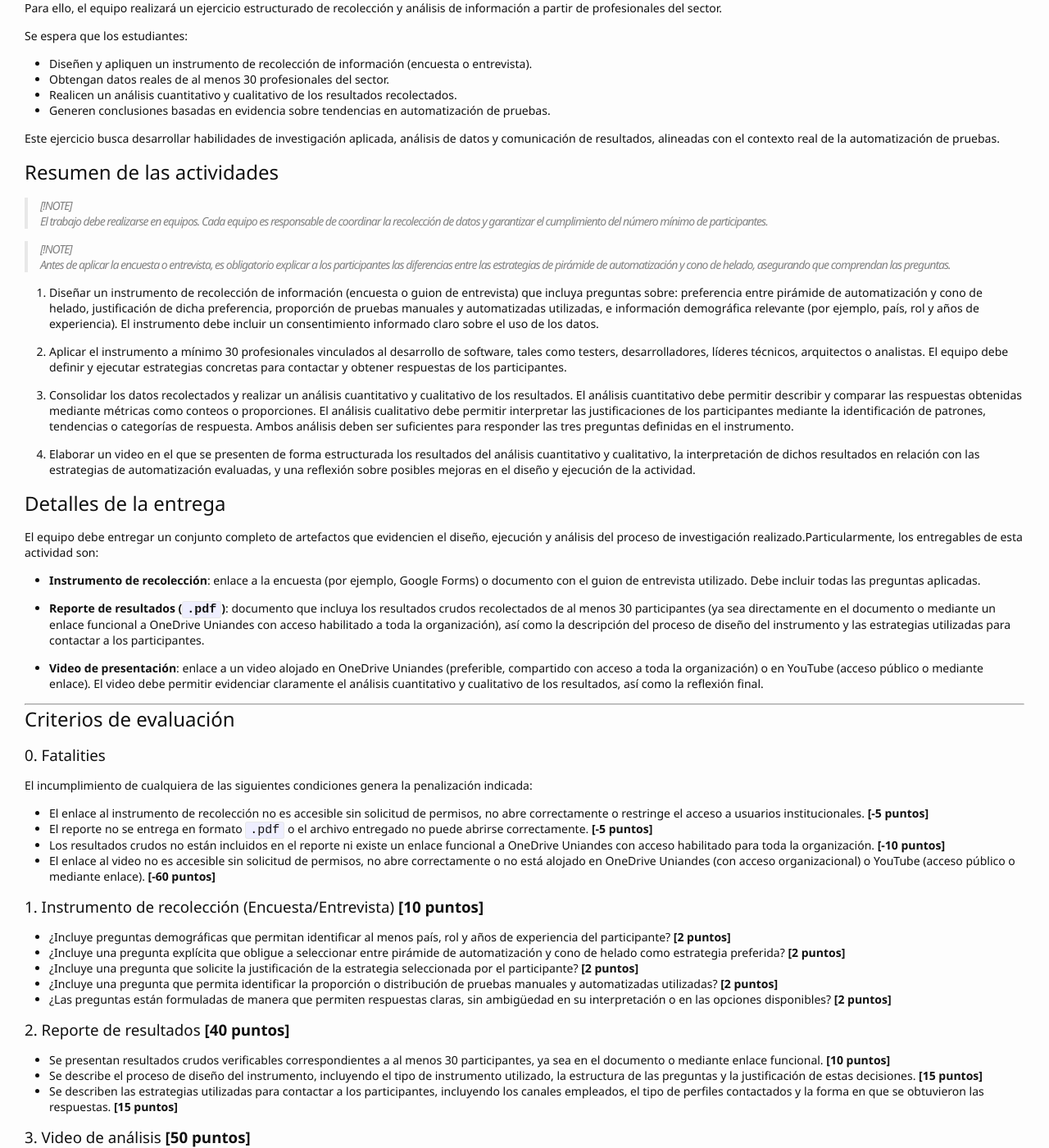
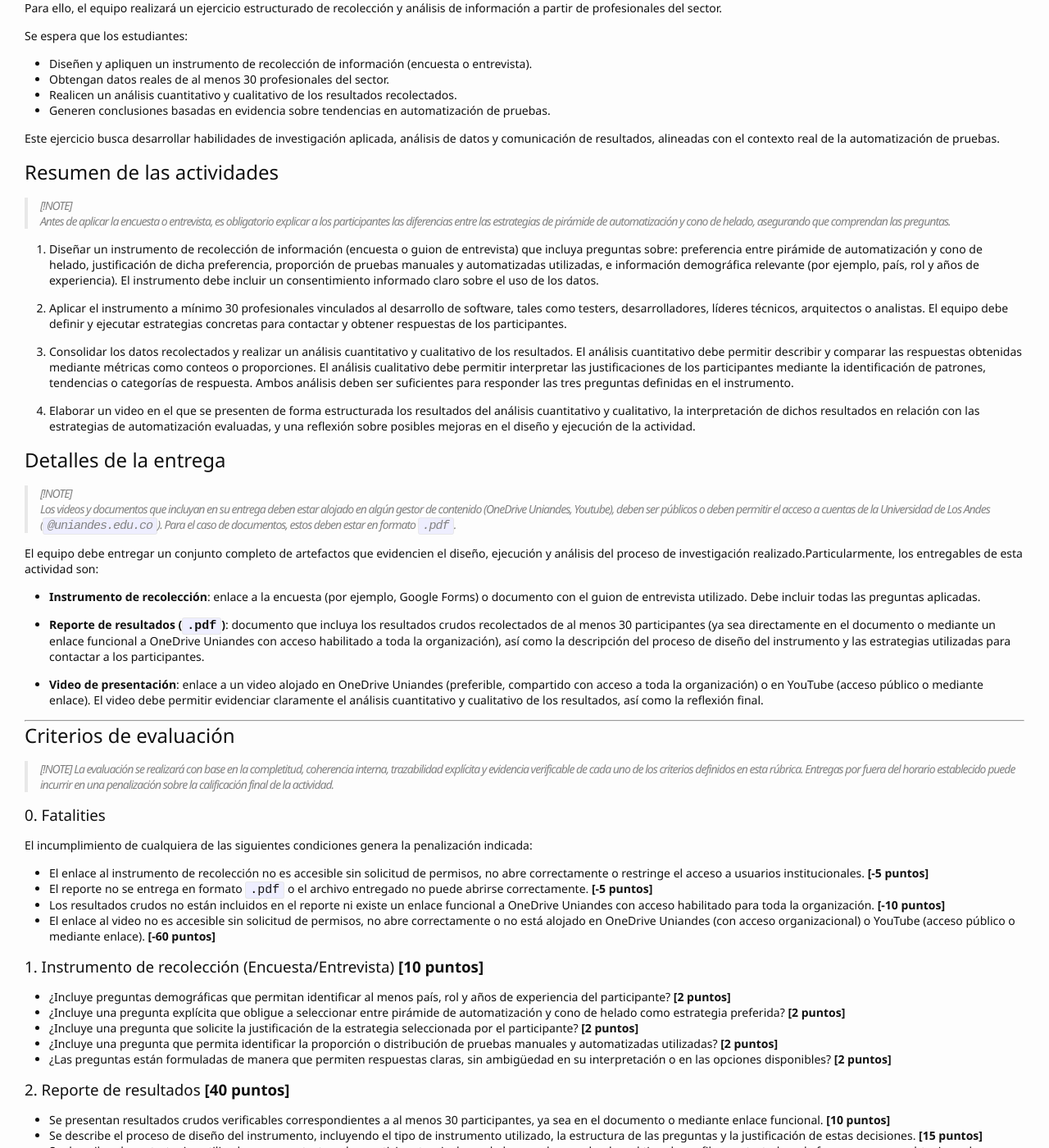
Before and after one commit to TiCSw/mt1_guias_pruebas, a Jekyll site: the page built from docs/semanas/semana2.md, in a window 1280 px wide and 1400 px high, scrolled down 489 px. Shown: the whole window at 82% size. Built offline with Jekyll 4.4.1, drawn with Linux system fonts in a browser that asks for light colours; some web fonts are replaced; our own code applies the rules of GitHub Pages for plain Markdown files; comment, search, counter and statistics services are not loaded.

Commit message:
Update semana2.md

```diff
--- a/docs/semanas/semana2.md
+++ b/docs/semanas/semana2.md
@@ -19,9 +19,6 @@
 ## Resumen de las actividades
 
 > [!NOTE]
-> El trabajo debe realizarse en equipos. Cada equipo es responsable de coordinar la recolección de datos y garantizar el cumplimiento del número mínimo de participantes.
-
-> [!NOTE]
 > Antes de aplicar la encuesta o entrevista, es obligatorio explicar a los participantes las diferencias entre las estrategias de pirámide de automatización y cono de helado, asegurando que comprendan las preguntas.
 
 1. Diseñar un instrumento de recolección de información (encuesta o guion de entrevista) que incluya preguntas sobre: preferencia entre pirámide de automatización y cono de helado, justificación de dicha preferencia, proporción de pruebas manuales y automatizadas utilizadas, e información demográfica relevante (por ejemplo, país, rol y años de experiencia). El instrumento debe incluir un consentimiento informado claro sobre el uso de los datos.
@@ -35,6 +32,9 @@
 
 ## Detalles de la entrega
 
+> [!NOTE]
+> Los videos y documentos que incluyan en su entrega deben estar alojado en algún gestor de contenido (OneDrive Uniandes, Youtube), deben ser públicos o deben permitir el acceso a cuentas de la Universidad de Los Andes (`@uniandes.edu.co`). Para el caso de documentos, estos deben estar en formato `.pdf`.
+
 El equipo debe entregar un conjunto completo de artefactos que evidencien el diseño, ejecución y análisis del proceso de investigación realizado.Particularmente, los entregables de esta actividad son:
 
 - **Instrumento de recolección**: enlace a la encuesta (por ejemplo, Google Forms) o documento con el guion de entrevista utilizado. Debe incluir todas las preguntas aplicadas.
@@ -46,6 +46,10 @@
 ---
 
 ## Criterios de evaluación
+
+> [!NOTE]
+> La evaluación se realizará con base en la completitud, coherencia interna, trazabilidad explícita y evidencia verificable de cada uno de los criterios definidos en esta rúbrica.
+> Entregas por fuera del horario establecido puede incurrir en una penalización sobre la calificación final de la actividad.
 
 ### 0. Fatalities
 
```
